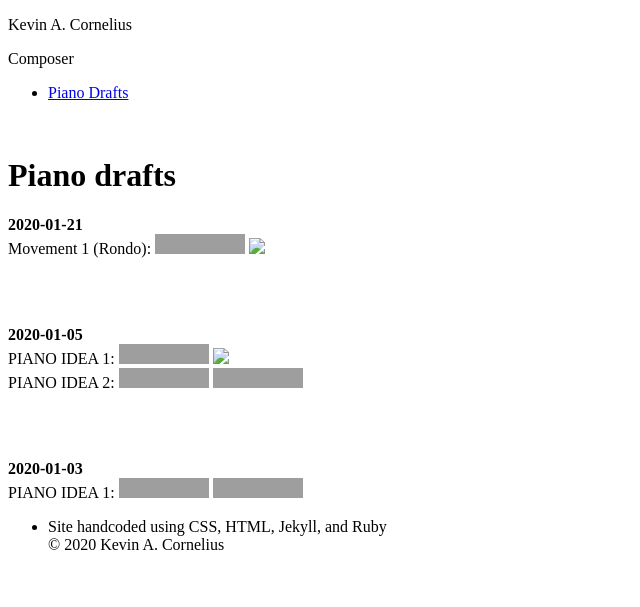
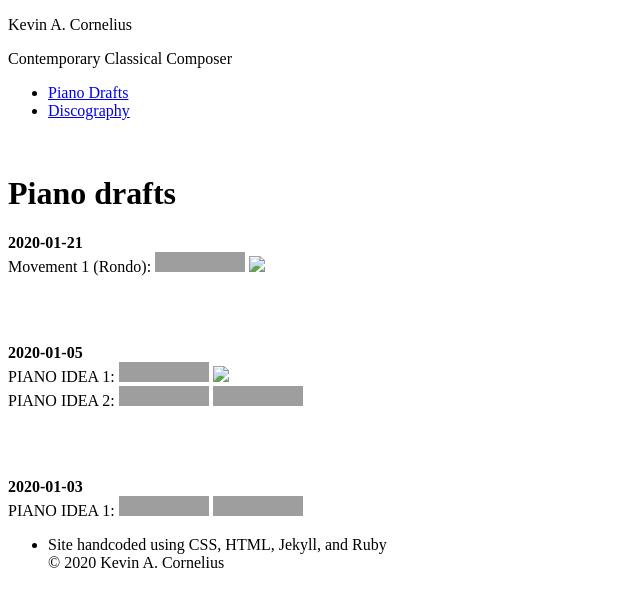
Before and after one commit to kevinacornelius/kevinacornelius.github.io, a Jekyll site: the page built from ideas/piano-drafts.html, in a window 1280 px wide, cut to the strip 0-607 px from the top of the page. Shown: the whole strip, without its empty margins (0-640 px from the left). Built offline with Jekyll 4.4.1, drawn with Linux system fonts in a browser that asks for light colours; nearby versions of some CDN libraries; grey boxes are pictures that could not be loaded.

Commit message:
Update default-music.html

```diff
--- a/_layouts/default-music.html
+++ b/_layouts/default-music.html
@@ -32,9 +32,10 @@
   <body>
     <nav>
       <p class="main-title">Kevin A. Cornelius</p>
-      <p class="sub-title">Composer</p>
+      <p class="sub-title">Contemporary Classical Composer</p>
       <ul>
           <li><a href="/ideas/piano-drafts.html">Piano Drafts</a></li>
+          <li><a href="#">Discography</a></li>
       </ul>
     </nav>
     <br/>
```
